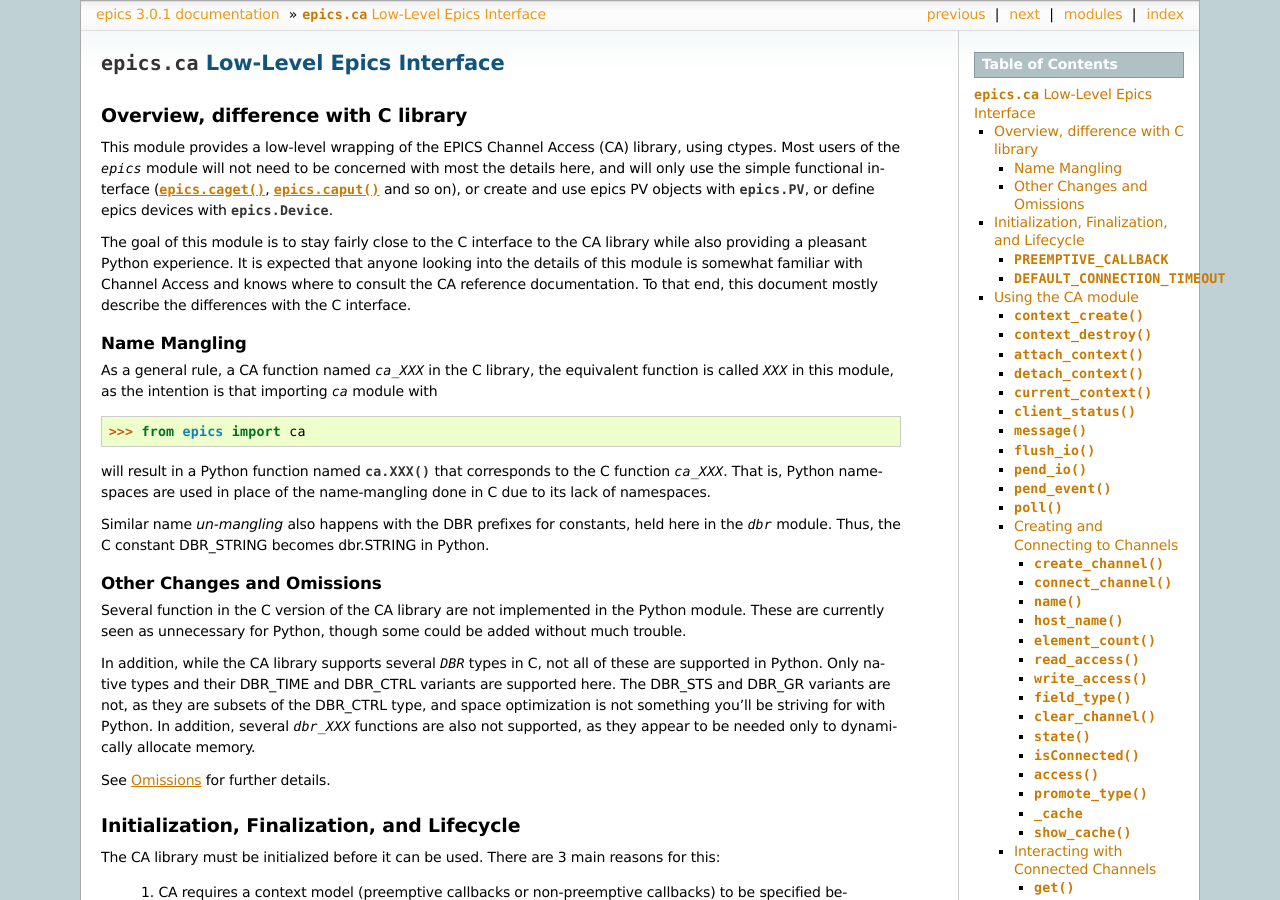
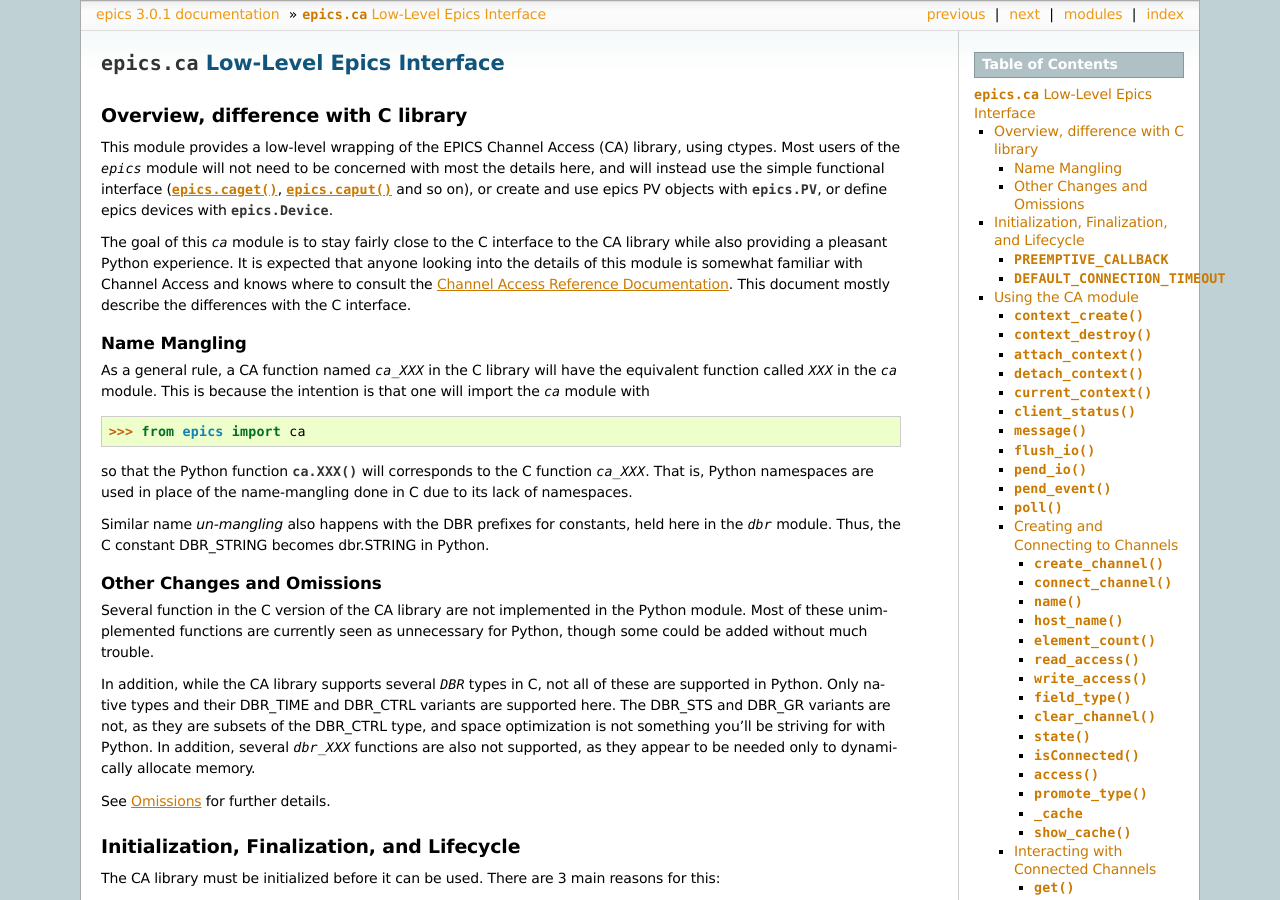
Before and after one commit to pyepics/pyepics, a Sphinx documentation site: the page built from doc/ca.rst, in a window 1280 px wide and 900 px high. Built offline with Sphinx 7.4.7, drawn with Linux system fonts in a browser that asks for light colours; formulas are drawn with MathJax 3.

Commit message:
git-svn-id: http://millenia.cars.aps.anl.gov/svn/pyepics3@140 ac7fc886-e22a-4fb8-a9e7-517b44086b78

```diff
--- a/doc/ca.rst
+++ b/doc/ca.rst
@@ -7,32 +7,31 @@ Overview, difference with C library
 
 This module provides a low-level wrapping of the EPICS Channel Access (CA)
 library, using ctypes.  Most users of the `epics` module will not need to
-be concerned with most the details here, and will only use the simple
+be concerned with most the details here, and will instead use the simple
 functional interface (:func:`epics.caget`, :func:`epics.caput` and so on),
 or create and use epics PV objects with :class:`epics.PV`, or define epics
 devices with :class:`epics.Device`.
 
-The goal of this module is to stay fairly close to the C interface to the
-CA library while also providing a pleasant Python experience.  It is
+The goal of this `ca` module is to stay fairly close to the C interface to
+the CA library while also providing a pleasant Python experience.  It is
 expected that anyone looking into the details of this module is somewhat
-familiar with Channel Access and knows where to consult the CA reference
-documentation.  To that end, this document mostly describe the differences
+familiar with Channel Access and knows where to consult the `Channel
+Access Reference Documentation <http://www.aps.anl.gov/epics/base/R3-14/11-docs/CAref.html>`_.  This document mostly describe the differences
 with the C interface.
 
 
 Name Mangling
 ~~~~~~~~~~~~~
 
-As a general rule, a CA function named `ca_XXX` in the C library, the
-equivalent function is called `XXX` in this module, as the intention is
-that importing `ca` module with
+As a general rule, a CA function named `ca_XXX` in the C library will have the
+equivalent function called `XXX` in the `ca` module.  This is because the
+intention is that one will import the `ca` module with
 
     >>> from epics import ca
 
-will result in a Python function named :func:`ca.XXX` that corresponds to
-the C function `ca_XXX`.
-That is, Python namespaces are used in place of the name-mangling done in C
-due to its lack of namespaces.
+so that the Python function :func:`ca.XXX` will corresponds to the C
+function `ca_XXX`.  That is, Python namespaces are used in place of the
+name-mangling done in C due to its lack of namespaces.
 
 Similar name *un-mangling* also happens with the DBR prefixes for
 constants, held here in the `dbr` module.  Thus, the C constant DBR_STRING
@@ -43,8 +42,9 @@ Other Changes and Omissions
 ~~~~~~~~~~~~~~~~~~~~~~~~~~~~
 
 Several function in the C version of the CA library are not implemented in
-the Python module.  These are currently seen as unnecessary for Python,
-though some could be added without much trouble.
+the Python module.  Most of these unimplemented functions are currently
+seen as unnecessary for Python, though some could be added without much
+trouble.
 
 In addition, while the CA library supports several `DBR` types in C, not
 all of these are supported in Python. Only native types and their DBR_TIME
```
